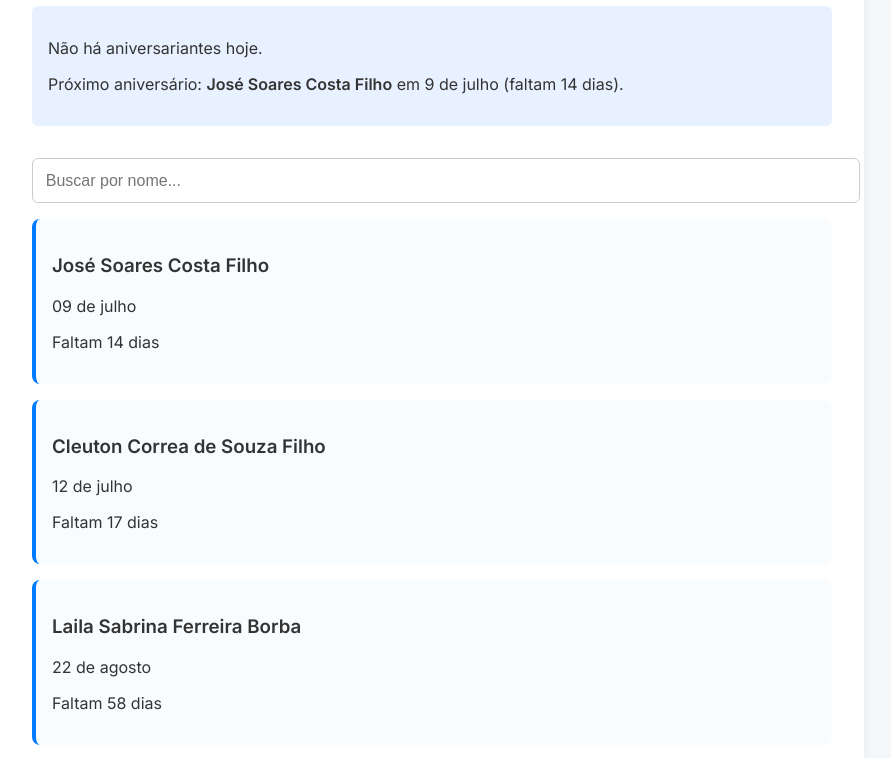
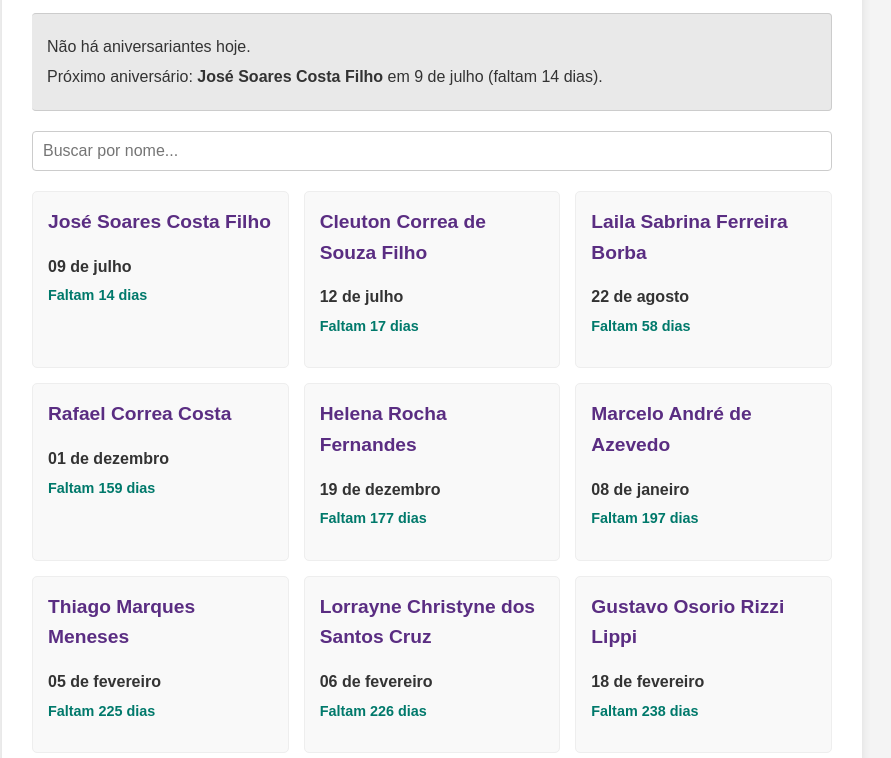
Before and after one commit to masqueetbergamasque/aniversariantes, a plain HTML site: page index.html in a window 1280 px wide. Shown: the part 140-898 px from the top of the page, without its empty margins (208-1099 px from the left). Drawn offline with Linux system fonts and the light colour scheme.

Commit message:
Update style - voltar para anterior.css

```diff
--- a/style.css
+++ b/style.css
@@ -1,74 +1,105 @@
-
-@import url('https://fonts.googleapis.com/css2?family=Inter:wght@400;600&display=swap');
-
+/* Revertido para o estilo de cards original */
 body {
-    font-family: 'Inter', sans-serif;
-    background: #f4f7fa;
-    color: #333;
+    font-family: sans-serif; /* Volta para a fonte simples */
+    line-height: 1.6;
     margin: 0;
-    padding: 2em;
+    padding: 20px;
+    background-color: #f4f4f4; /* Volta para o cinza claro */
+    color: #333; /* Cor do texto principal */
 }
 
 .container {
-    max-width: 800px;
-    margin: 0 auto;
-    background: white;
-    padding: 2em;
-    border-radius: 12px;
-    box-shadow: 0 0 12px rgba(0,0,0,0.05);
+    max-width: 800px; /* Volta para a largura original */
+    margin: 20px auto; /* Volta a centralização e margem */
+    background-color: #fff; /* Fundo branco para o conteúdo */
+    padding: 20px 30px; /* Volta o padding original */
+    box-shadow: 0 0 10px rgba(0, 0, 0, 0.1); /* Volta a sombra leve */
+    border-radius: 8px; /* Volta cantos arredondados */
 }
 
 h1 {
     text-align: center;
-    color: #0056b3;
+    color: #5a2d82; /* Volta a cor original do título */
+    margin-bottom: 20px; /* Volta a margem original */
+    font-size: 2em; /* Ajusta o tamanho do título */
+    text-shadow: none; /* Remove a sombra do texto */
 }
 
-input[type="text"] {
+.alert-section {
+    background-color: #e9e9e9; /* Volta o fundo levemente cinza */
+    border: 1px solid #ccc; /* Volta a borda */
+    border-left: none; /* Remove a borda esquerda colorida */
+    padding: 15px; /* Volta o padding */
+    margin-bottom: 20px; /* Volta a margem inferior */
+    border-radius: 4px;
+    font-size: 1rem; /* Volta o tamanho da fonte */
+}
+
+.alert-section p {
+    margin: 5px 0; /* Volta o espaço entre os parágrafos de alerta */
+}
+
+#search-input {
     width: 100%;
-    padding: 0.8em;
-    margin: 1em 0;
+    padding: 10px;
+    margin-bottom: 20px;
     border: 1px solid #ccc;
-    border-radius: 6px;
-    font-size: 1em;
+    border-radius: 4px;
+    box-sizing: border-box;
+    font-size: 1rem;
+}
+
+.aniversariantes-list {
+    display: grid;
+    grid-template-columns: repeat(auto-fill, minmax(250px, 1fr));
+    gap: 15px;
 }
 
 .person-card {
-    border-left: 4px solid #007BFF;
-    margin-bottom: 1em;
-    padding: 1em;
-    background: #f9fcff;
-    border-radius: 8px;
+    background-color: #f9f9f9; /* Fundo dos cartões */
+    border: 1px solid #eee;
+    padding: 15px;
+    border-radius: 5px;
+    transition: transform 0.3s ease, box-shadow 0.3s ease; /* Mantém as transições */
 }
 
-button {
-    background: #007BFF;
-    color: white;
-    border: none;
-    padding: 0.6em 1.2em;
-    border-radius: 6px;
-    cursor: pointer;
-    font-size: 1em;
-    margin-right: 1em;
+.person-card:hover {
+    transform: translateY(-5px);
+    box-shadow: 0 4px 8px rgba(0, 0, 0, 0.1);
 }
 
-button:hover {
-    background: #0056b3;
+.person-card h3 {
+    margin-top: 0;
+    margin-bottom: 5px;
+    color: #5a2d82; /* Volta a cor original para o nome */
+    font-size: 1.2em; /* Tamanho do nome */
 }
 
-.alert-section {
-    background: #e7f1ff;
-    padding: 1em;
-    border-radius: 6px;
-    margin-bottom: 1em;
+/* --- Novos estilos ou modificados para as informações dentro do card --- */
+
+.person-email {
+    font-size: 0.85em; /* Tamanho menor para o email */
+    color: #666; /* Cor mais suave para o email */
+    margin-bottom: 10px; /* Espaço abaixo do email */
+    word-break: break-all; /* Quebra a linha do email se for muito longo */
 }
 
-@media (max-width: 600px) {
-    .container {
-        padding: 1em;
-    }
+.birthday-date {
+    font-size: 1em; /* Tamanho da fonte da data */
+    color: #333; /* Cor da data */
+    margin-bottom: 5px; /* Espaço abaixo da data */
+    font-weight: bold; /* Deixa a data em negrito */
+}
 
-    button {
-        width: 100%;
-        margin: 0.5em 0;
-    }
+.days-remaining {
+    font-size: 0.9em; /* Tamanho menor para os dias restantes */
+    color: #00796b; /* Uma cor de destaque para os dias */
+    font-weight: bold; /* Deixa em negrito */
+    margin-top: 5px; /* Espaço acima */
 }
+
+
+/* Estilo para ocultar elementos que não correspondem à busca */
+.hidden {
+    display: none;
+}
```
